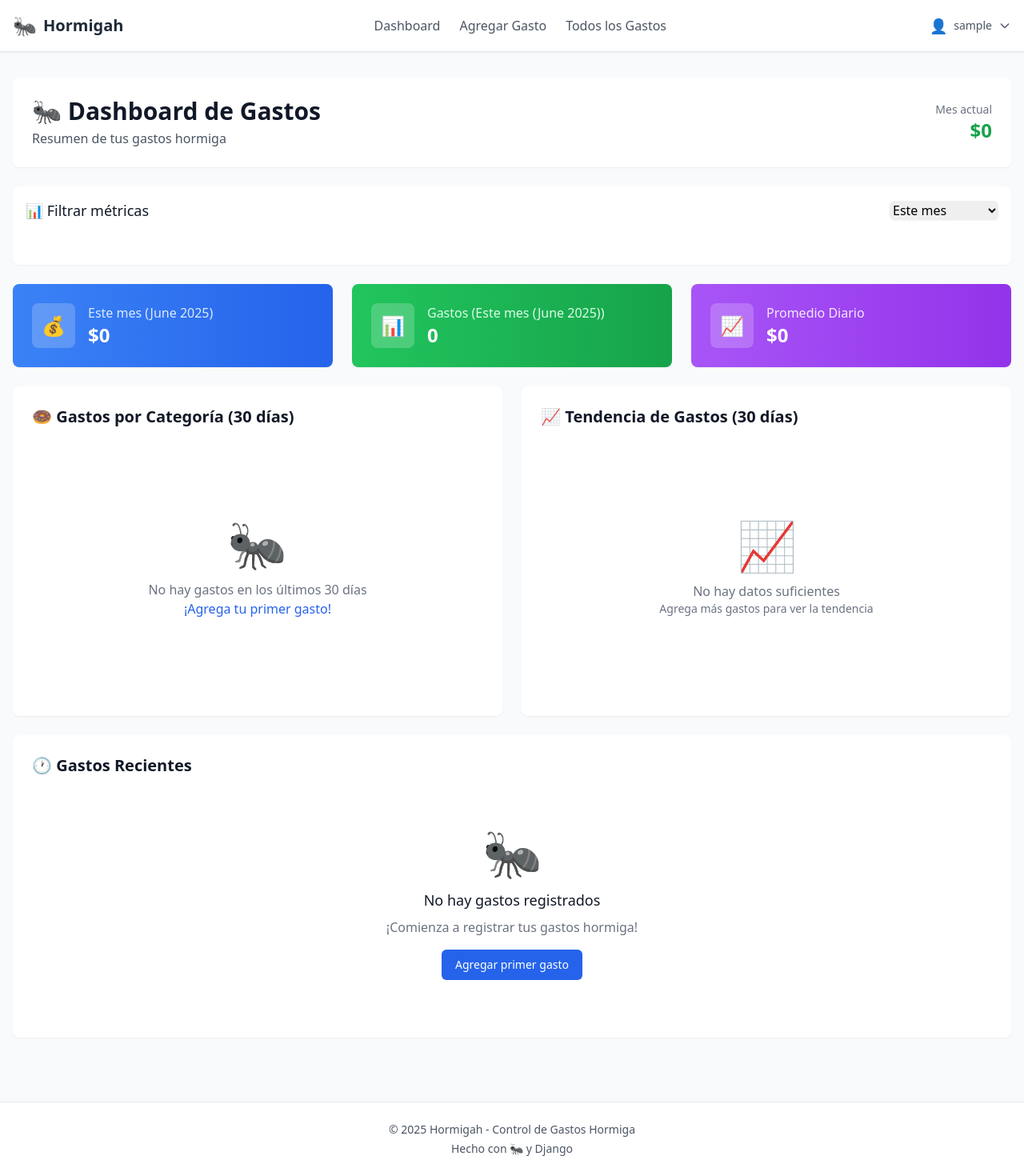
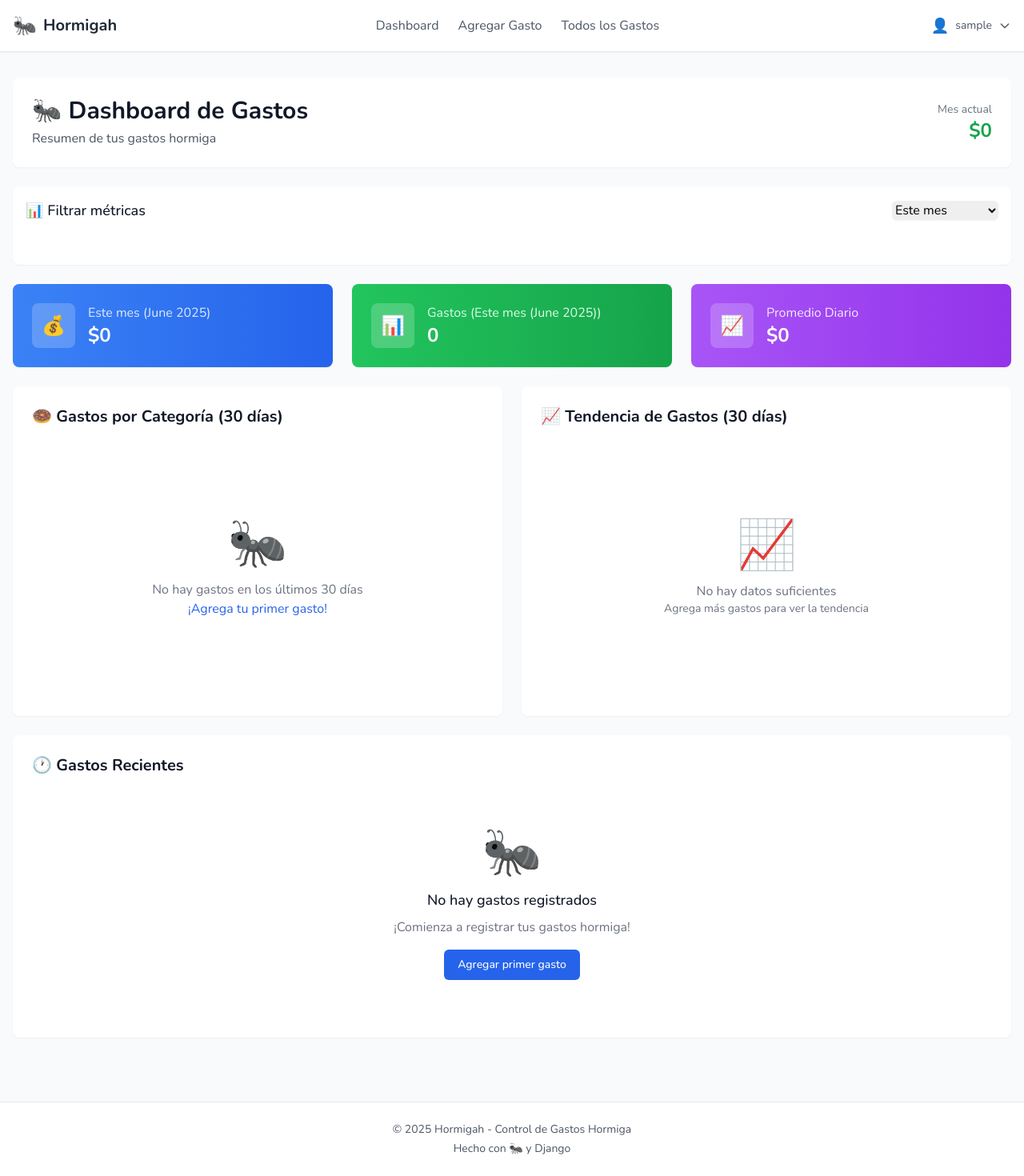
Before and after one commit to cr4zyhead/hormigah-expense-tracker, a Django app: page / in a window 1280 px wide. Shown: the whole page at 80% size. Run offline with Django 5.2, Linux system fonts and the light colour scheme; the visitor is signed in with stand-in values (Sample User, id 1); data that the repository does not hold is empty; some libraries are stand-ins or nearby versions.

Commit message:
feat: Implementar fuente Nunito en toda la aplicación

```diff
--- a/apps/core/templates/base.html
+++ b/apps/core/templates/base.html
@@ -5,8 +5,26 @@
     <meta name="viewport" content="width=device-width, initial-scale=1.0">
     <title>{% block title %}Hormigah - Control de Gastos{% endblock %}</title>
 
+    <!-- Google Fonts - Nunito -->
+    <link rel="preconnect" href="https://fonts.googleapis.com">
+    <link rel="preconnect" href="https://fonts.gstatic.com" crossorigin>
+    <link href="https://fonts.googleapis.com/css2?family=Nunito:ital,wght@0,200;0,300;0,400;0,500;0,600;0,700;0,800;0,900;1,200;1,300;1,400;1,500;1,600;1,700;1,800;1,900&display=swap" rel="stylesheet">
+
     <!-- Tailwind CSS CDN -->
     <script src="https://cdn.tailwindcss.com"></script>
+
+    <!-- Configuración de Tailwind para usar Nunito -->
+    <script>
+        tailwind.config = {
+            theme: {
+                extend: {
+                    fontFamily: {
+                        'sans': ['Nunito', 'system-ui', 'sans-serif'],
+                    }
+                }
+            }
+        }
+    </script>
 
     <!-- Chart.js CDN -->
     <script src="https://cdn.jsdelivr.net/npm/chart.js"></script>
--- a/apps/expenses/templates/expenses/dashboard.html
+++ b/apps/expenses/templates/expenses/dashboard.html
@@ -218,8 +218,8 @@
 
 {% block extra_js %}
 <script>
-// Configuración de Chart.js
-Chart.defaults.font.family = 'Inter, system-ui, sans-serif';
+// Configuración de Chart.js con Nunito
+Chart.defaults.font.family = 'Nunito, system-ui, sans-serif';
 Chart.defaults.color = '#6B7280';
 
 // Gráfico de Dona - Gastos por Categoría
```
